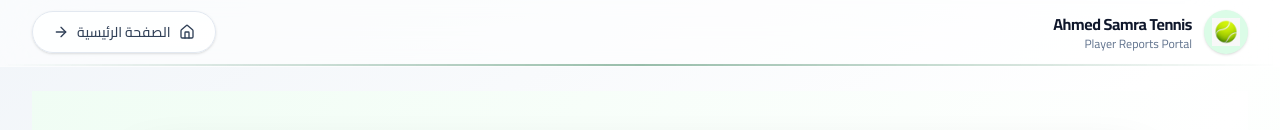
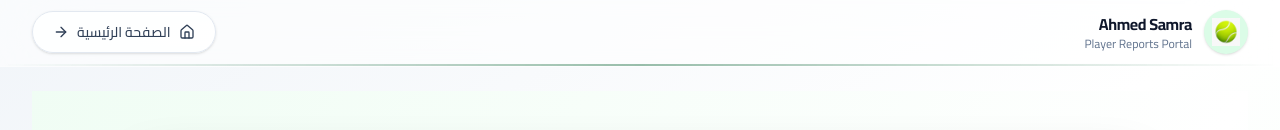
Before and after one commit to drahmedsamra/tennis.ahmedsamra, a Next.js app: page /player in a window 1280 px wide. Shown: the top 130 px of the page. Built offline with nearby package versions, Linux system fonts and the light colour scheme.

Commit message:
Add transparent hero image and enhance hero section UI

```diff
--- a/app/(player)/layout.tsx
+++ b/app/(player)/layout.tsx
@@ -47,7 +47,7 @@ export default function PlayerLayout({
 
               <div className="leading-tight">
                 <h1 className="text-base font-bold tracking-tight text-slate-900">
-                  Ahmed Samra Tennis
+                  Ahmed Samra
                 </h1>
 
                 <p className="text-xs text-slate-500">
```
